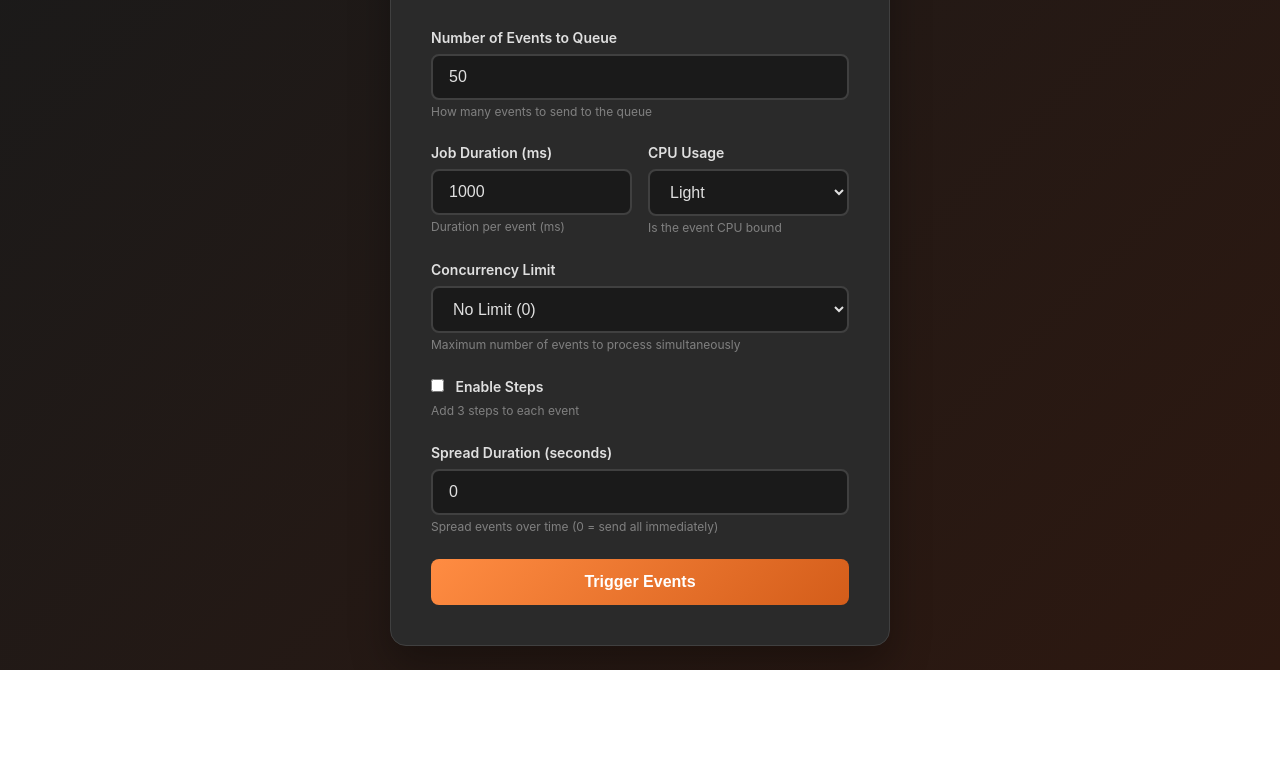
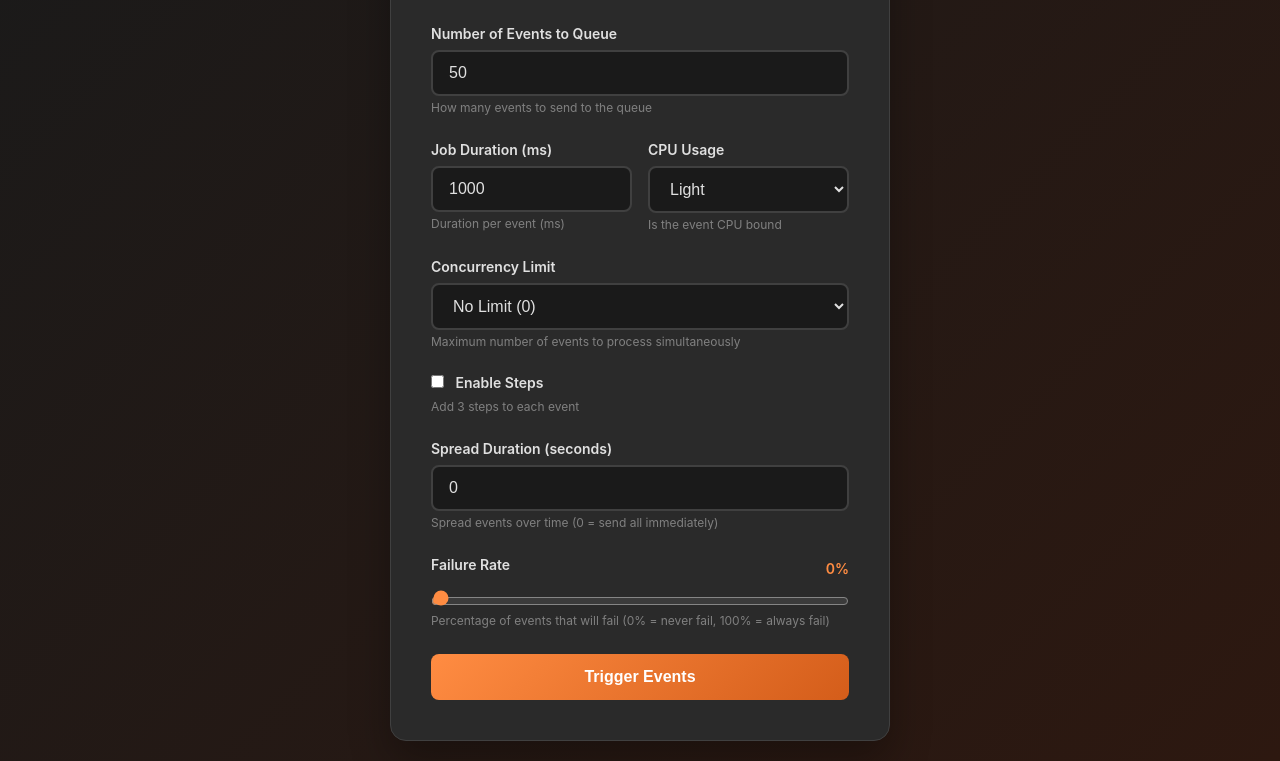
Before and after one commit to AndyInternet/inngest-overload, a website: page public/index.html in a window 1280 px wide. Shown: the part 130-891 px from the top of the page. Before the commit the page ends 800 px from the top, so only its background shows below. Drawn offline with Linux system fonts and the light colour scheme.

Commit message:
feat: add failure rate configuration to event processing and UI slider

```diff
--- a/public/index.html
+++ b/public/index.html
@@ -78,6 +78,63 @@
         width: auto;
         margin-right: 8px;
         accent-color: #ff8c42;
+      }
+
+      .form-group input[type="range"] {
+        width: 100%;
+        padding: 0;
+        height: 8px;
+        accent-color: #ff8c42;
+        background: transparent;
+        cursor: pointer;
+      }
+
+      .form-group input[type="range"]::-webkit-slider-track {
+        background: #404040;
+        border-radius: 4px;
+        height: 8px;
+      }
+
+      .form-group input[type="range"]::-moz-range-track {
+        background: #404040;
+        border-radius: 4px;
+        height: 8px;
+      }
+
+      .form-group input[type="range"]::-webkit-slider-thumb {
+        -webkit-appearance: none;
+        appearance: none;
+        width: 20px;
+        height: 20px;
+        border-radius: 50%;
+        background: linear-gradient(135deg, #ff8c42 0%, #d45d1a 100%);
+        cursor: pointer;
+        margin-top: -6px;
+      }
+
+      .form-group input[type="range"]::-moz-range-thumb {
+        width: 20px;
+        height: 20px;
+        border-radius: 50%;
+        background: linear-gradient(135deg, #ff8c42 0%, #d45d1a 100%);
+        cursor: pointer;
+        border: none;
+      }
+
+      .slider-value {
+        display: inline-block;
+        min-width: 50px;
+        text-align: right;
+        color: #ff8c42;
+        font-weight: 600;
+        font-size: 14px;
+      }
+
+      .slider-label-row {
+        display: flex;
+        justify-content: space-between;
+        align-items: center;
+        margin-bottom: 8px;
       }
 
       .form-group input:focus,
@@ -359,6 +416,25 @@
           </div>
         </div>
 
+        <div class="form-group">
+          <div class="slider-label-row">
+            <label for="failureRate">Failure Rate</label>
+            <span class="slider-value" id="failureRateValue">0%</span>
+          </div>
+          <input
+            type="range"
+            id="failureRate"
+            name="failureRate"
+            min="0"
+            max="100"
+            value="0"
+            step="1"
+          />
+          <div class="helper-text">
+            Percentage of events that will fail (0% = never fail, 100% = always fail)
+          </div>
+        </div>
+
         <button type="submit" class="submit-btn" id="submitBtn">
           Trigger Events
         </button>
@@ -394,12 +470,21 @@
       let progressTimer = null;
       let fadeTimer = null;
 
+      // Update failure rate display
+      const failureRateSlider = document.getElementById("failureRate");
+      const failureRateValue = document.getElementById("failureRateValue");
+
+      failureRateSlider.addEventListener("input", (e) => {
+        failureRateValue.textContent = `${e.target.value}%`;
+      });
+
       form.addEventListener("submit", async (e) => {
         e.preventDefault();
 
         // Get form data
         const formData = new FormData(form);
         const duration = parseInt(formData.get("duration"), 10) || 0;
+        const failureRatePercent = parseInt(formData.get("failureRate"), 10) || 0;
         const data = {
           toQueue: parseInt(formData.get("toQueue"), 10),
           jobDuration: parseInt(formData.get("jobDuration"), 10),
@@ -407,6 +492,7 @@
           concurrencyLimit: parseInt(formData.get("concurrencyLimit"), 10),
           steps: formData.get("steps") === "on",
           duration: duration,
+          failureRate: failureRatePercent / 100, // Convert percentage to 0-1 range
         };
 
         // Clear any existing timers
--- a/src/utils/worker-manager.ts
+++ b/src/utils/worker-manager.ts
@@ -8,6 +8,7 @@ interface EventData {
   concurrencyLimit: number;
   steps: boolean;
   duration?: number;
+  failureRate?: number;
 }
 
 // Create a worker pool
--- a/src/workers/inngest-worker.ts
+++ b/src/workers/inngest-worker.ts
@@ -9,10 +9,11 @@ interface WorkerData {
   concurrencyLimit: number;
   steps: boolean;
   duration?: number;
+  failureRate?: number;
 }
 
 async function processEvents(data: WorkerData) {
-  const { toQueue, jobDuration, cpuUsage, concurrencyLimit, steps, duration = 0 } = data;
+  const { toQueue, jobDuration, cpuUsage, concurrencyLimit, steps, duration = 0, failureRate = 0 } = data;
 
   if (duration === 0) {
     // Send all events immediately
@@ -24,6 +25,7 @@ async function processEvents(data: WorkerData) {
             jobDuration,
             cpuUsage,
             steps,
+            failureRate,
           },
         });
       })
@@ -43,6 +45,7 @@ async function processEvents(data: WorkerData) {
           jobDuration,
           cpuUsage,
           steps,
+          failureRate,
         },
       });
     }
```
Also changed, not shown: src/controllers/index.ts (+5 -3 lines), src/services/inngest.ts (+6 -5 lines), src/utils/index.ts (+6 -1 lines).
